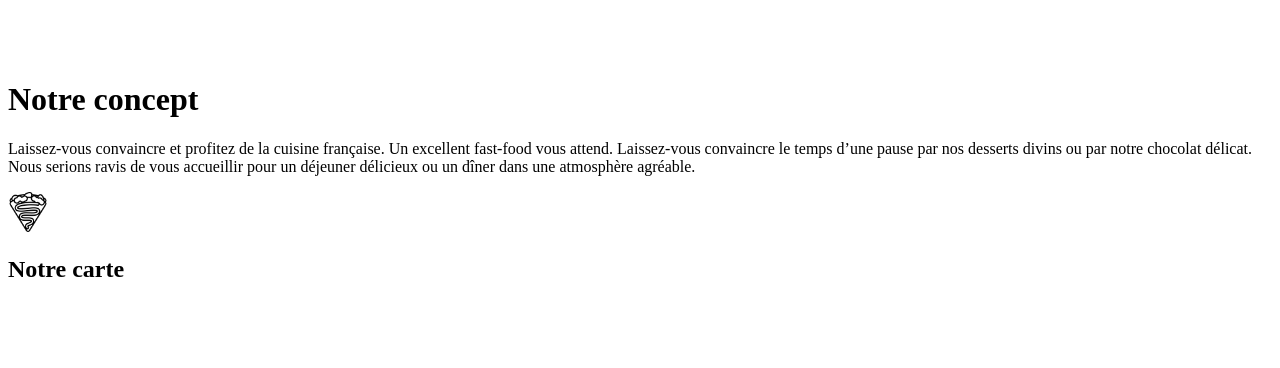
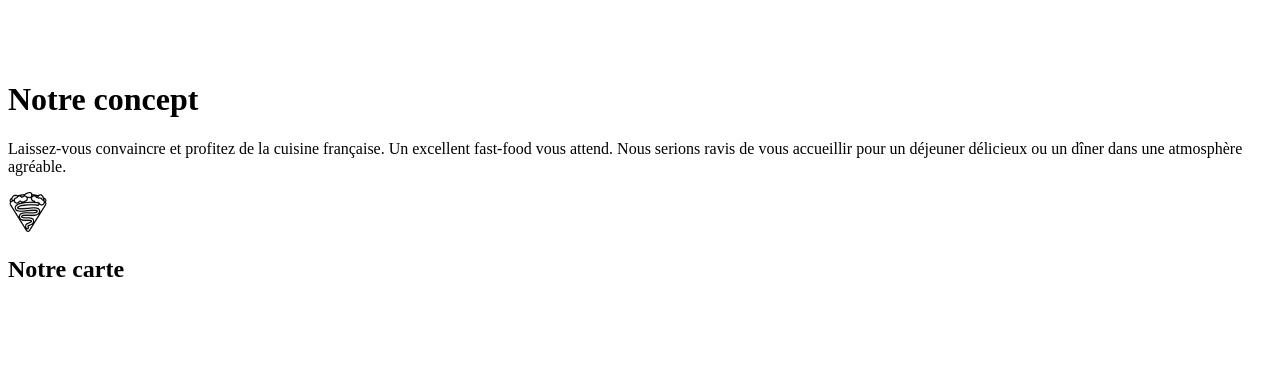
Before and after one commit to Loic-Code/Checkpoint-4, a Symfony app: template templates/home/index.html.twig in a window 1280 px wide. Shown: the part 130-498 px from the top of the page. Run offline with Twig, Linux system fonts and the light colour scheme; the template is opened without the code that fills it, so the values that code supplies are empty; some libraries are stand-ins or nearby versions.

Commit message:
second commit

```diff
--- a/assets/styles/banner.scss
+++ b/assets/styles/banner.scss
@@ -2,7 +2,7 @@
 
 .banner {
     background-image: url('/assets/images/dess.jpg');
-    height: 450px;
+    height: 650px;
     background-position: center;
     background-size: cover;
     padding: 30px;
@@ -21,6 +21,5 @@
 }
 
 .describe-banner {
-    font-size: 1.4rem;
-    font-weight: bold;
+    font-size: 1rem;
 }
--- a/composer.json
+++ b/composer.json
@@ -7,6 +7,7 @@
         "php": ">=7.2.5",
         "ext-ctype": "*",
         "ext-iconv": "*",
+        "components/font-awesome": "^5.15",
         "composer/package-versions-deprecated": "1.11.99.2",
         "doctrine/annotations": "^1.0",
         "doctrine/doctrine-bundle": "^2.4",
--- a/src/Controller/SecurityController.php
+++ b/src/Controller/SecurityController.php
@@ -31,6 +31,8 @@
      */
     public function logout()
     {
-        throw new \LogicException('This method can be blank - it will be intercepted by the logout key on your firewall.');
+        throw new \LogicException();
+
+        return $this->render('home/index.html.twig');
     }
 }
--- a/templates/home/_carte.html.twig
+++ b/templates/home/_carte.html.twig
@@ -1,9 +1,9 @@
-<div class="row row-cols-md-3 g-4 m-4 d-flex justify-content-between">
+<div class="row row-cols-md-4 g-4 m-4 d-flex justify-content-between">
 	{% for product in products %}
 		<div class="card bg-dark m-1" style="max-width: 540px; min-height: 100px;">
 			<div class="row g-0">
 				<div class="col-md-4">
-					<img src="{{ product.picture }}" class="img-fluid rounded-start h-100" alt="...">
+					<img src="{{ product.picture }}" class="img-fluid rounded-start mt-5" alt="...">
 				</div>
 				<div class="col-md-8">
 					<div class="card-body">
--- a/templates/home/index.html.twig
+++ b/templates/home/index.html.twig
@@ -23,4 +23,5 @@
 	<section class="container-fluid d-flex justify-content-center my-3 col-11 bg-dark">
 		<img src="{{ asset('build/images/crepe-white.png') }}" width="40" height="40" class="icone-crepe m-3 align-items-center" alt="logo">
 		<h2 class="text-light">Nous Contactez</h2>
-</section>{% endblock %}
+	</section>
+{% endblock %}
--- a/templates/includes/_banner.html.twig
+++ b/templates/includes/_banner.html.twig
@@ -1,7 +1,7 @@
 <div class="container-fluid p-5 banner shadow-lg bg-white rounded">
-    <div class="contain-banner pb-3 px-2">
+    <div class="contain-banner pb-3 px-2 mt-lg-5">
         <img src="{{ asset('build/images/crepe-white.png') }}" width="40" height="40" class="banner-icone mt-5" alt="logo">
         <h1 class="text-light">Notre concept</h1>
-        <p class="text-light describe-banner m-5 fst-italic">Laissez-vous convaincre et profitez de la cuisine française. Un excellent fast-food vous attend. Laissez-vous convaincre le temps d’une pause par nos desserts divins ou par notre chocolat délicat. Nous serions ravis de vous accueillir pour un déjeuner délicieux ou un dîner dans une atmosphère agréable.</p>
+        <p class="text-light describe-banner m-5 fs-6 fst-italic">Laissez-vous convaincre et profitez de la cuisine française. Un excellent fast-food vous attend. Nous serions ravis de vous accueillir pour un déjeuner délicieux ou un dîner dans une atmosphère agréable.</p>
     </div>
 </div>
--- a/templates/product/_form.html.twig
+++ b/templates/product/_form.html.twig
@@ -1,3 +1,4 @@
+{% form_theme form 'bootstrap_4_layout.html.twig' %}
 <div class="container d-flex justify-content-center">
 	{{ form_start(form) }}
 	{{ form_widget(form) }}
```
Also changed, not shown: src/Form/ContactFormType.php (added, +24 -0 lines), templates/admin/index.html.twig (+11 -2 lines), 2 other files. Lines whose indentation alone changed are shown as unchanged.
